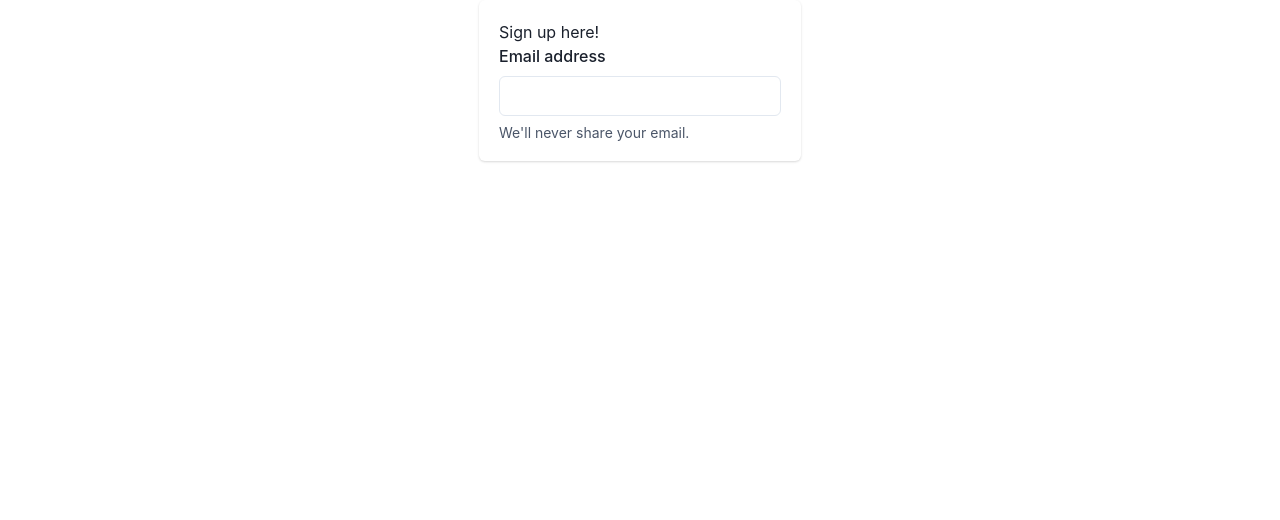
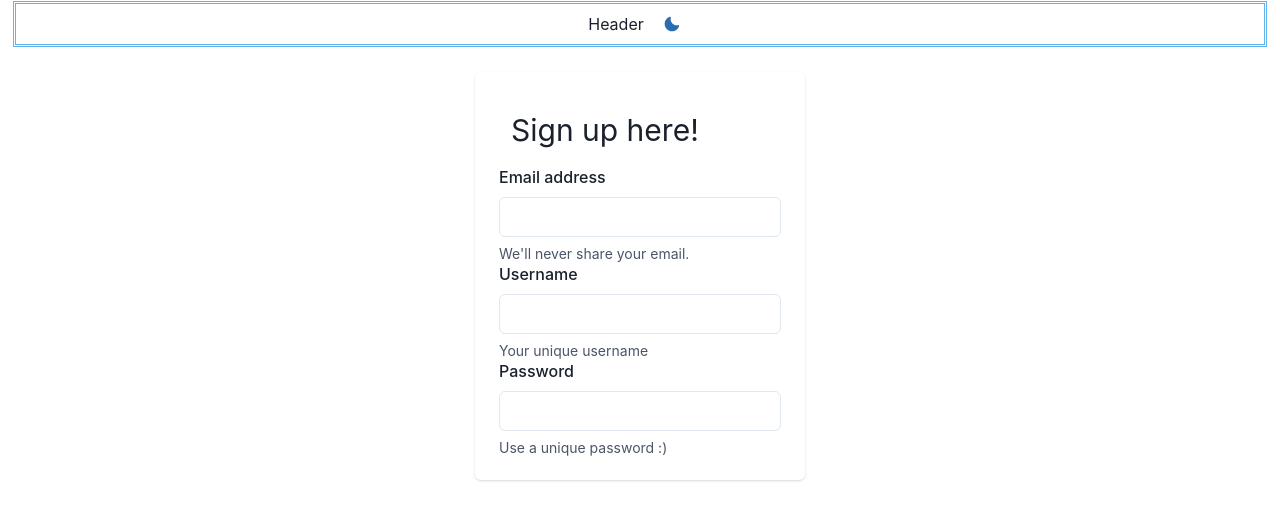
Before and after one commit to ShadowDraco/BuilderPro, a React (Vite) app in the folder client/: page /authenticate in a window 1280 px wide. Shown: the top 520 px of the page. Built offline with nearby package versions, Linux system fonts and the light colour scheme.

Commit message:
add theme toggler, and completed the form

```diff
--- a/client/src/App.jsx
+++ b/client/src/App.jsx
@@ -3,6 +3,7 @@ import './App.css'
 import { useState } from 'react'
 import { Container } from '@chakra-ui/react'
 
+import Header from './pages/Header'
 import Home from './pages/Home'
 import Signup from './components/Signup'
 import NoPage from './pages/NoPage'
@@ -29,7 +30,7 @@ function App() {
   return (
     <Container centerContent maxWidth='full' className='App'>
       <BrowserRouter>
-				{/* Header */}
+        <Header />
         <Routes>
           <Route path='/' element={<Home />} />
           <Route path='/authenticate' element={<Signup />} />
--- a/client/src/components/Signup.jsx
+++ b/client/src/components/Signup.jsx
@@ -12,22 +12,37 @@ import {
   CardHeader,
   CardBody,
   CardFooter,
+  Text,
 } from '@chakra-ui/react'
 
 export default function Signup() {
   const [count, setCount] = useState(0)
 
   return (
-		<Box>
-			<Card>
+    <Box mt={5} p={2}>
+      <Card p={1}>
         <CardBody>
-					<h2>Sign up here!</h2>
+          <Text fontSize='3xl' m={3}>
+            Sign up here!
+          </Text>
 
           <FormControl>
             <FormLabel>Email address</FormLabel>
             <Input type='email' />
             <FormHelperText>We'll never share your email.</FormHelperText>
           </FormControl>
+
+          <FormControl>
+            <FormLabel>Username</FormLabel>
+            <Input type='text' />
+            <FormHelperText>Your unique username</FormHelperText>
+          </FormControl>
+
+          <FormControl>
+            <FormLabel>Password</FormLabel>
+            <Input type='password' />
+            <FormHelperText>Use a unique password :)</FormHelperText>
+          </FormControl>
         </CardBody>
       </Card>
     </Box>
--- /dev/null
+++ b/client/src/components/ThemeToggler.jsx
@@ -0,0 +1,19 @@
+import React from 'react'
+
+import { useColorMode, Box, IconButton } from '@chakra-ui/react'
+import { MoonIcon, SunIcon } from '@chakra-ui/icons'
+
+export default function ThemeToggler() {
+  const { colorMode, toggleColorMode } = useColorMode()
+
+  return (
+    <Box textAlign='right'>
+      <IconButton
+        icon={colorMode === 'light' ? <MoonIcon /> : <SunIcon />}
+        onClick={toggleColorMode}
+        colorScheme='blue'
+        variant='ghost'
+      />
+    </Box>
+  )
+}
--- a/client/src/main.jsx
+++ b/client/src/main.jsx
@@ -3,12 +3,19 @@ import ReactDOM from 'react-dom/client'
 import App from './App'
 
 // include the chakra provider
-import { ChakraProvider } from '@chakra-ui/react'
+import {
+  ChakraProvider,
+  theme,
+  ColorModeProvider,
+  CSSReset,
+} from '@chakra-ui/react'
 
 ReactDOM.createRoot(document.getElementById('root')).render(
-	<React.StrictMode>
-		<ChakraProvider>
-			<App />
-		</ChakraProvider>
-	</React.StrictMode>
+  <React.StrictMode>
+    <ChakraProvider theme={theme}>
+      <ColorModeProvider>
+        <App />
+      </ColorModeProvider>
+    </ChakraProvider>
+  </React.StrictMode>
 )
--- /dev/null
+++ b/client/src/pages/Header.jsx
@@ -0,0 +1,24 @@
+import React from 'react'
+
+import { Flex, Box, CSSReset } from '@chakra-ui/react'
+import ThemeToggler from '../components/ThemeToggler'
+
+export default function Header() {
+  return (
+    <Flex
+      mt={1}
+      gap={2}
+      alignItems='center'
+      justifyContent='center'
+      minWidth='full'
+      outline='double'
+      outlineColor='blue.300'
+    >
+      <Box>Header</Box>
+      <Box>
+        <CSSReset />
+        <ThemeToggler />
+      </Box>
+    </Flex>
+  )
+}
```
Lines whose indentation alone changed are shown as unchanged.
